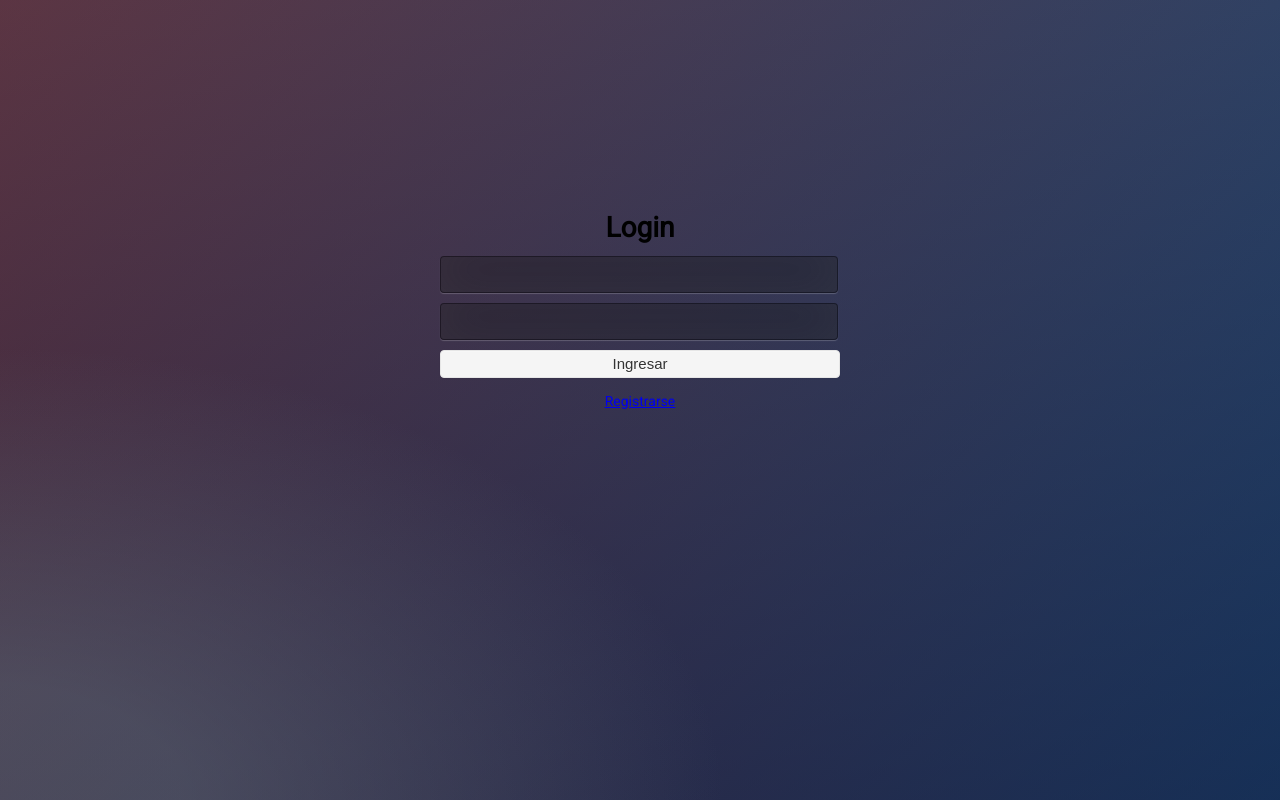
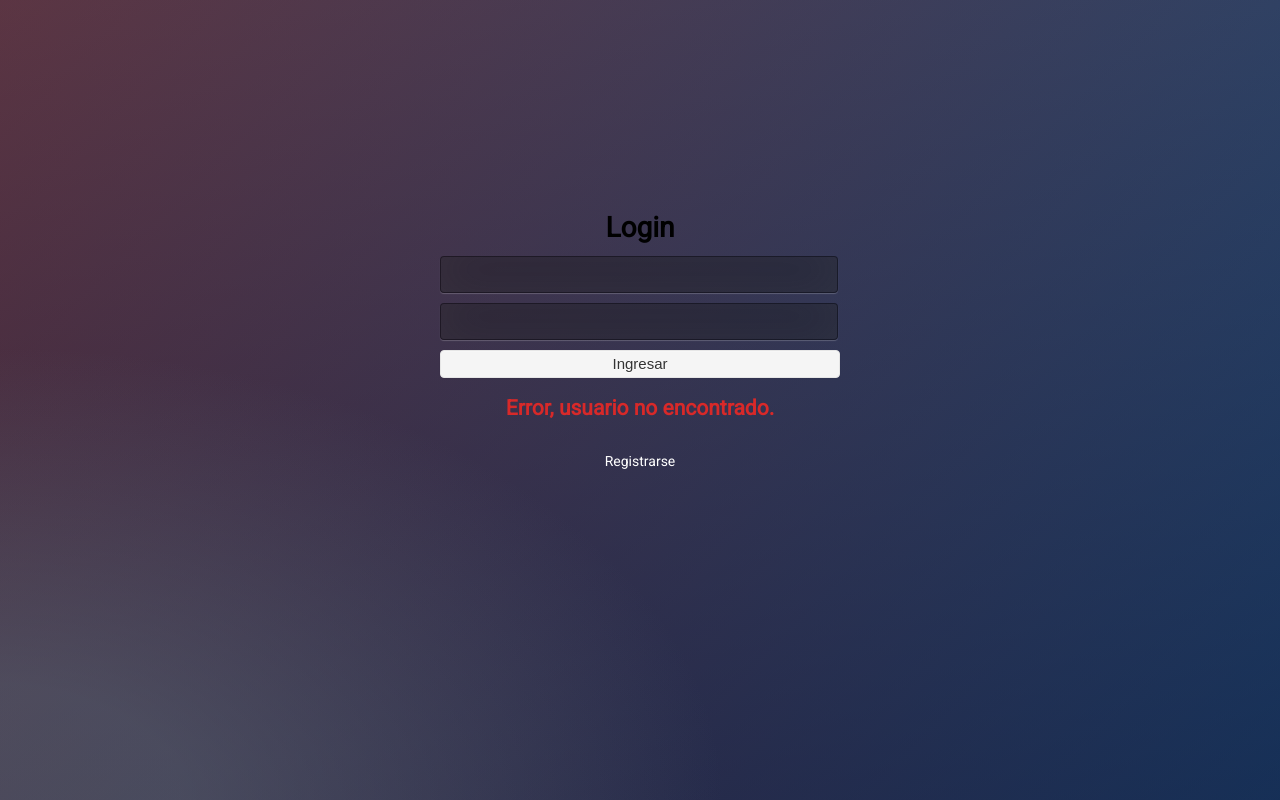
Before and after one commit to jcamej0/trello, a React (Create React App) app: page / in a window 1280 px wide. Both pictures are taken after typing "Sample", "Sample123" into the empty fields and a click on the button "Ingresar". Built offline with nearby package versions, Linux system fonts and the light colour scheme; no server answers.

Commit message:
Improve Login component

```diff
--- a/src/scenes/login/Login.jsx
+++ b/src/scenes/login/Login.jsx
@@ -1,11 +1,12 @@
-import React from "react";
+import React, { useState } from "react";
 import { Link, Redirect } from "react-router-dom";
 import useGlobalState from "../../state";
 import AccessForm from "../../components/access-form";
-import "./theme.scss";
+import theme from "./theme.module.scss";
 
 const Login = () => {
-  const [globalState, globalActions] = useGlobalState();
+	const [globalState, globalActions] = useGlobalState();
+	const [errorLoginMessage, changeErrorLoginMessage] = useState(false);
   const {
     auth: { authenticated }
   } = globalState;
@@ -15,14 +16,20 @@ const Login = () => {
   } = globalActions;
 
   const handleLogin = async ({ username, password }) => {
-    login({ username, password });
+		const success = await login({ username, password });
+		if(!success) {
+			changeErrorLoginMessage(true);
+		}
   };
 
   return (
-    <div class="container">
-      <div class="login-container">
+    <div className={theme.container}>
+      <div className={theme['login-container']}>
         <h1>Login</h1>
         <AccessForm onSubmit={handleLogin} label="Ingresar" />
+				{ errorLoginMessage &&
+					<p className={theme['error-message']}>Error, usuario no encontrado.</p>
+				}
         <Link to="/signup">
           <p>Registrarse</p>
         </Link>
--- a/src/scenes/login/theme.scss
+++ b/src/scenes/login/theme.module.scss
@@ -25,6 +25,17 @@
   align-items: center;
   flex-direction: column;
   height: 400px;
-  width: 400px;
+	width: 400px;
+
+	a {
+		text-decoration: none;
+		color: white;
+  }
+
+  .error-message {
+    color: #d82929;
+    font-weight: bold;
+    font-size: 1.5em;
+  }
 
 }
```
